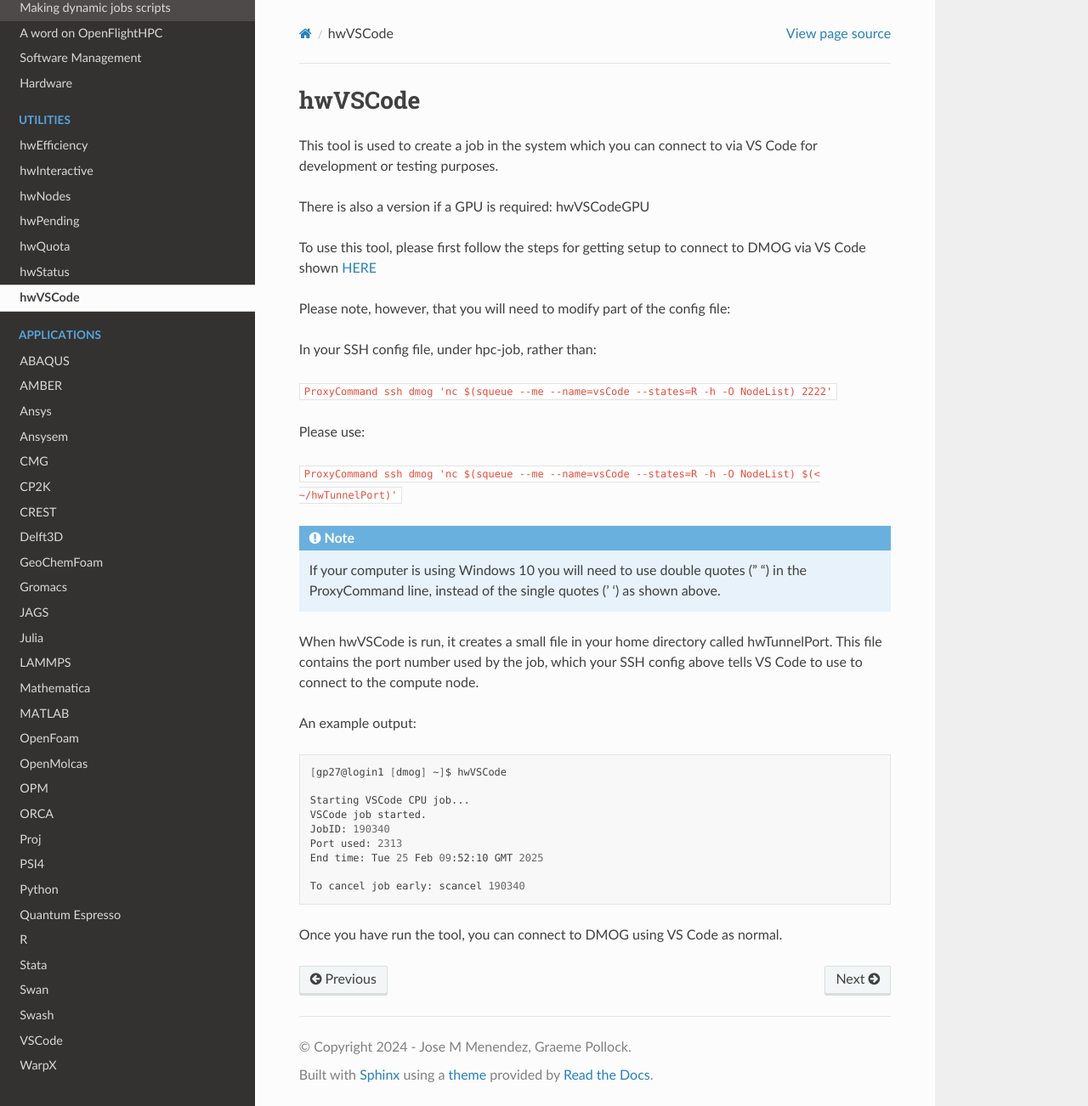
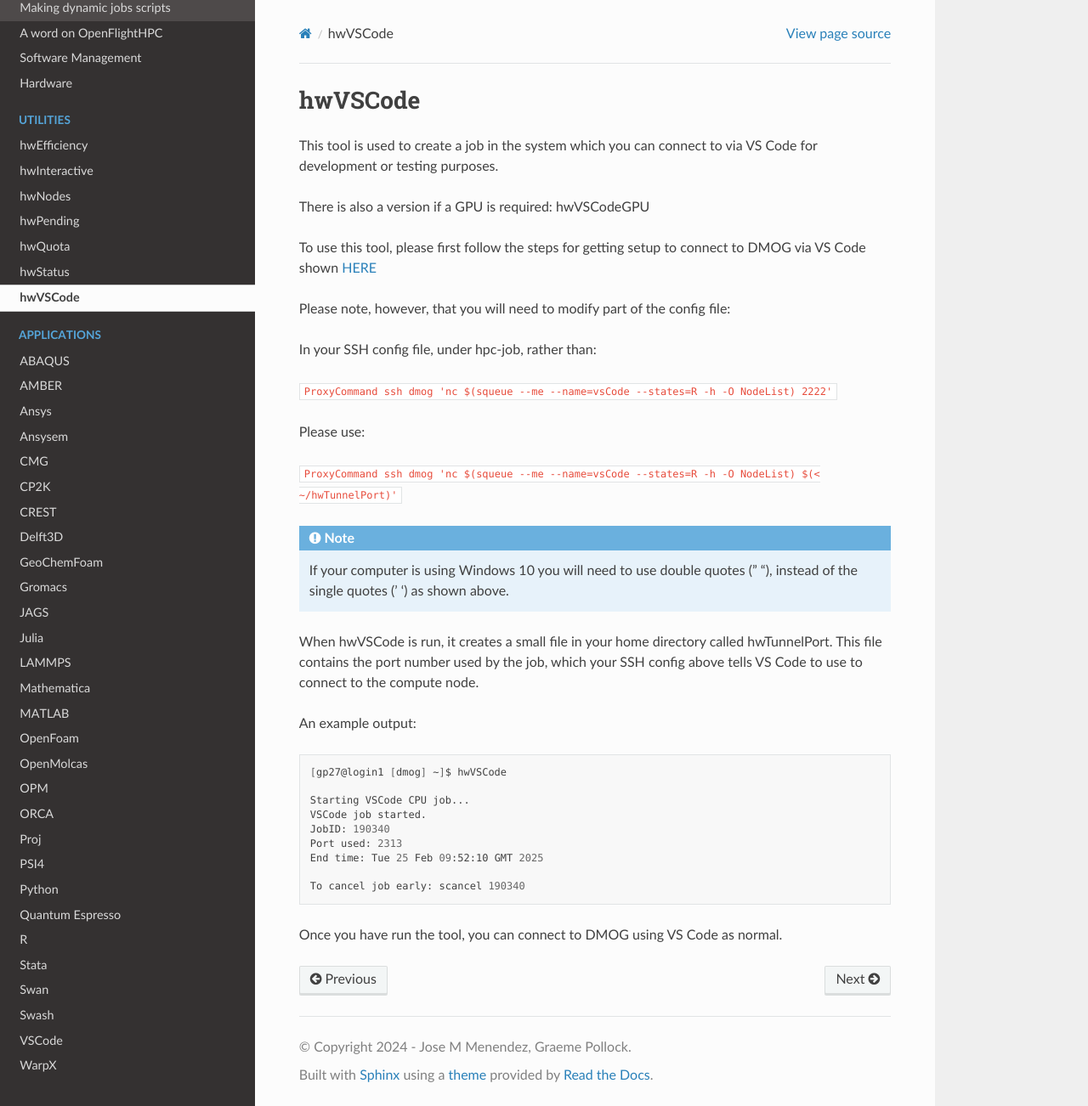
Before and after one commit to jm130/dmogdocs, a Sphinx documentation site: the page built from docs/source/utilities/hwVSCode.rst, in a window 1280 px wide and 1302 px high. Shown: the whole window at 85% size. Built offline with Sphinx 7.4.7 and the Read the Docs theme 3.1.0, drawn with Linux system fonts in a browser that asks for light colours.

Commit message:
Update hwVSCode.rst

```diff
--- a/docs/source/utilities/hwVSCode.rst
+++ b/docs/source/utilities/hwVSCode.rst
@@ -18,7 +18,7 @@
 ``ProxyCommand ssh dmog 'nc $(squeue --me --name=vsCode --states=R -h -O NodeList) $(< ~/hwTunnelPort)'``
 
 .. note::
-   If your computer is using Windows 10 you will need to use double quotes (" ") in the ProxyCommand line, instead of the single quotes (' ') as shown above.
+   If your computer is using Windows 10 you will need to use double quotes (" "), instead of the single quotes (' ') as shown above.
 
 When hwVSCode is run, it creates a small file in your home directory called hwTunnelPort. This file contains the port number used by the job, which your SSH config above tells VS Code to use to connect to the compute node.
 
```
